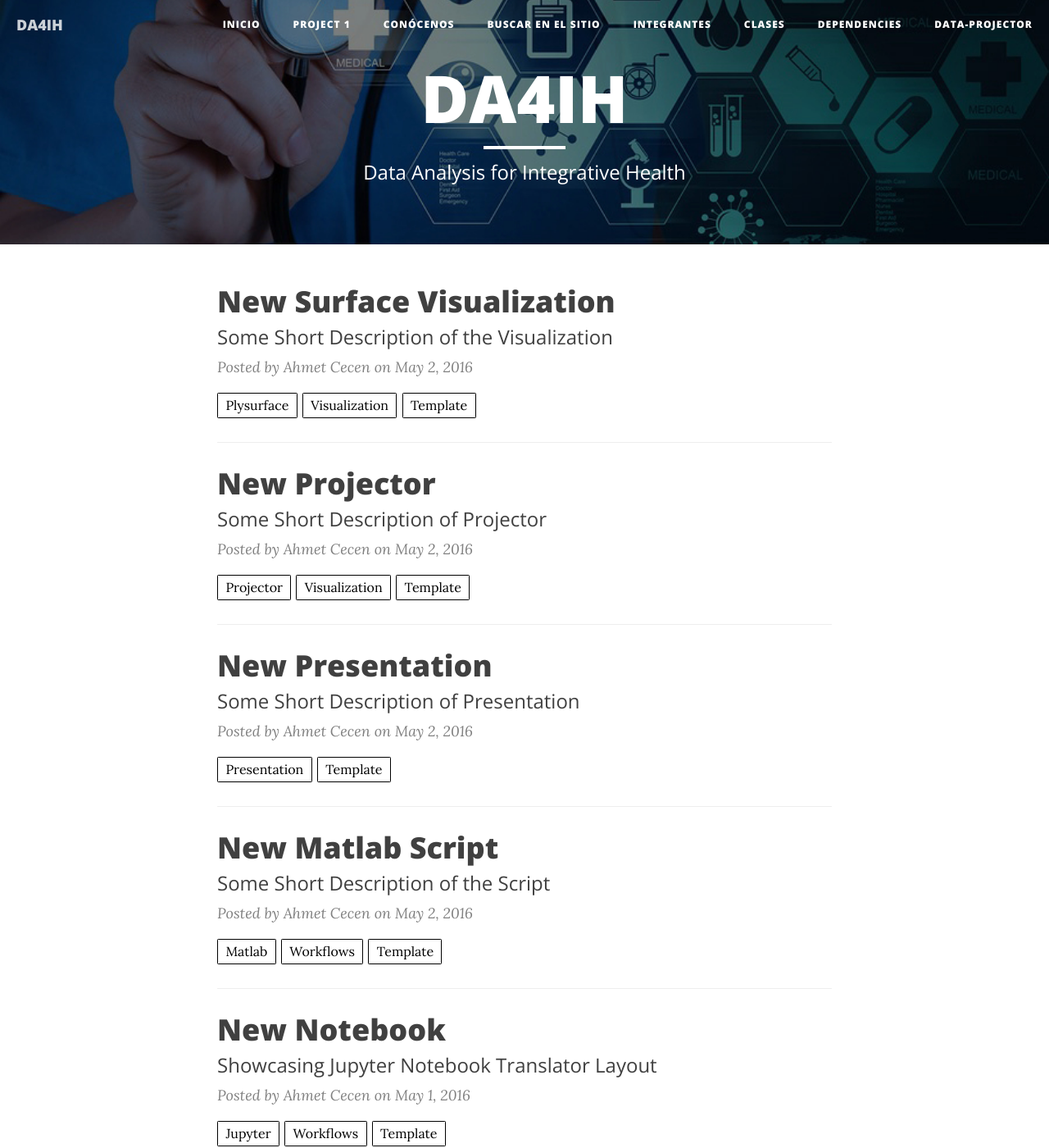
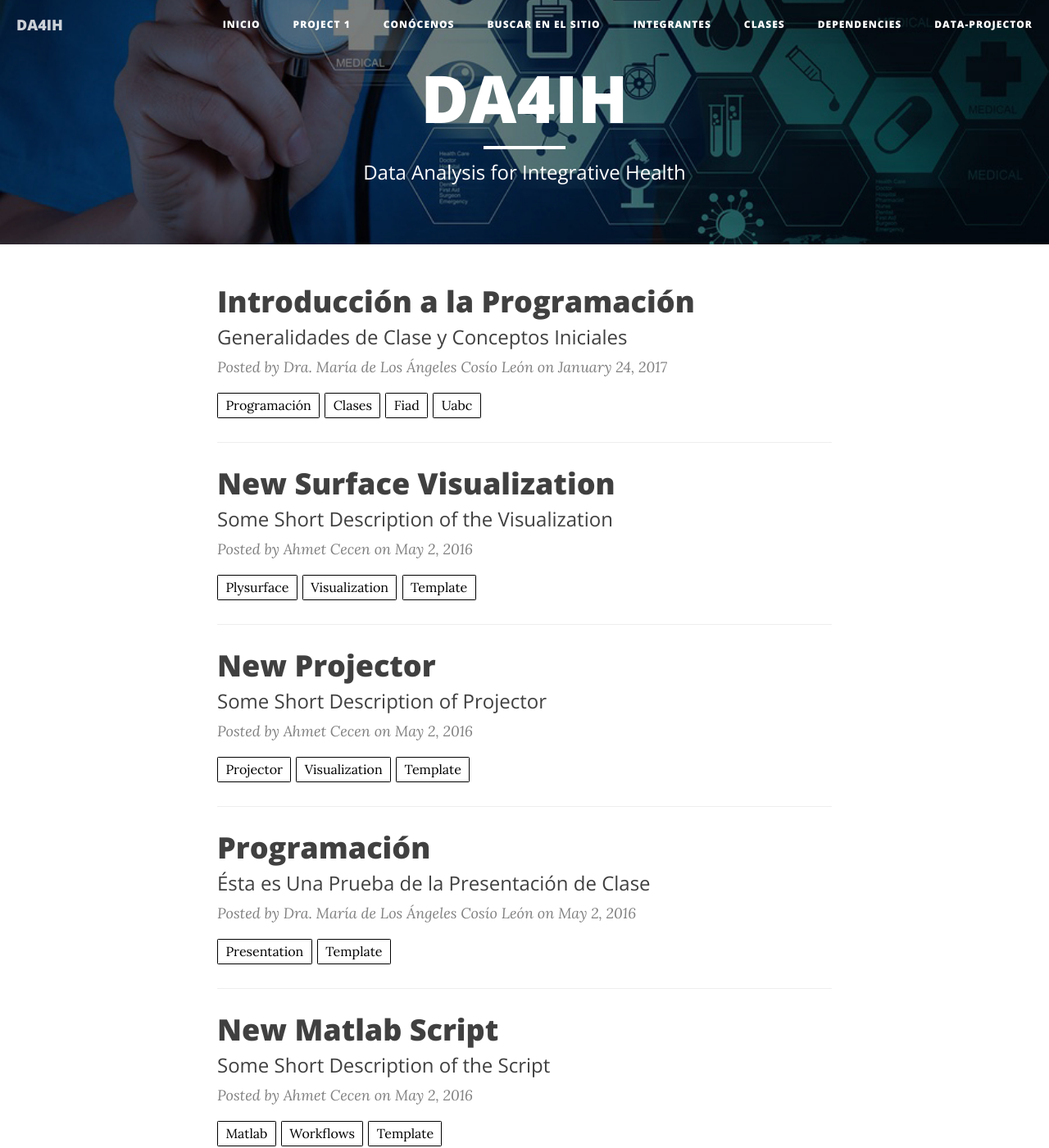
Before and after one commit to DA4IH/DA4IH.github.io, a Jekyll site: the page built from index.html, in a window 1280 px wide and 1400 px high. Shown: the whole window at 82% size. Built offline with Jekyll 4.4.1, drawn with Linux system fonts in a browser that asks for light colours; nearby versions of some CDN libraries; the list of posts is cut into pages by our own code; some of the changed lines change nothing that is shown.

Commit message:
Nueva entrada en el blog: Introducción a la Programación, una presentación con slides de la primer clase

```diff
--- a/_posts/2016-05-02-New-Presentation.markdown
+++ b/_posts/2016-05-02-New-Presentation.markdown
@@ -1,12 +1,12 @@
 ---
 layout:     	slide
-title:     		New Presentation
-author:     	Ahmet Cecen
+title:     		Programación
+author:     	Dra. María de Los Ángeles Cosío León
 tags:           presentation template
-subtitle:    	Some Short Description of Presentation
+subtitle:    	"Ésta es Una Prueba de la Presentación de Clase"
 
-theme:		night # default/beige/blood/moon/night/serif/simple/sky/solarized
-trans:		default # default/cube/page/concave/zoom/linear/fade/none
+theme:		sky # default/beige/blood/moon/night/serif/simple/sky/solarized
+trans:		cube # default/cube/page/concave/zoom/linear/fade/none
 
 horizontal:	</section></section><section markdown="1" data-background="http://projectpages.github.io/project-pages/img/slidebackground.png"><section markdown="1">
 vertical:		</section><section markdown="1">
--- /dev/null
+++ b/_posts/2017-01-24-Introduccion-a-Programacion.markdown
@@ -0,0 +1,215 @@
+---
+layout:     	slide
+title:     		Introducción a la Programación
+author:     	Dra. María de Los Ángeles Cosío León
+tags:         Programación Clases fiad UABC
+subtitle:    	"Generalidades de Clase y Conceptos Iniciales"
+
+theme:		sky # default/beige/blood/moon/night/serif/simple/sky/solarized
+trans:		cube # default/cube/page/concave/zoom/linear/fade/none
+
+horizontal:	</section></section><section markdown="1" data-background=""><section markdown="1">
+vertical:		</section><section markdown="1">
+---
+<section markdown="1" data-background=""><section markdown="1">
+## {{ page.title }}
+
+<hr>
+
+#### {{ page.author }}
+
+#### {{ page.date | | date: "%I %M %p ,%a, %b %d %Y"}}
+
+{{ page.horizontal }}
+<!-- Start Writing Below in Markdown -->
+
+## Generalidades
+
+* Exámenes Parciales: 60%
+* Tareas: 10%
+* Departamental: 30%
+
+---
+
+Sólo podrán realizar el examen parcial correspondiente las personas que tengan el *ticket* de acceso. Éste se definirá durante el avance de la materia.
+
+
+{{ page.horizontal }}
+
+### Para Controlar Ésta Presentación
+---
+
+* Presiona la tecla *Esc* para ver todas las "diapositivas"
+* Presiona la tecla *B* para pausar la presentación
+* Algunas diapositivas tienen más información en diapositivas "verticales", situadas inmediatamente arriba o abajo de la misma, aparece indicado en los controladores y cuando ves todas las diapositivas.
+
+{{ page.horizontal }}
+# Herramientas
+---
+
+Entorno de desarrollo: Lenguaje C estructurado.
+
+* El IDE de referencia: Dev C++
+* PSEINT
+
+{{ page.horizontal }}
+
+# Entrando en Materia
+
+{{ page.horizontal }}
+
+## Paradigmas de la Programación
+
+* Paradimga Functional
+* Paradigma Lógico
+* Paradigma imperativo o procedural
+* Paradigma orientado a objetos
+
+---
+
+Un paradigma define un conjunto de reglas, patrones y estilos de programación que son usados por un grupo de lenguajes de  programación.
+
+{{ page.vertical }}
+
+## Paradigma Functional
+
+* La computación se realiza mediante la evaluación de expresiones
+* Definición de funciones
+* Funciones como datos primitivos
+* Valores sin efectos laterales, no existe la asignación
+* Programación declarativa
+* Lenguajes: LISP, Scheme, Haskell, Scala
+
+
+{{ page.vertical }}
+
+## Paradigma Lógico
+
+* Definición de reglas
+* Unificación como elemento de computación
+* Programación declarativa
+* Lenguajes: Prolog, Mercury, Oz.
+
+{{ page.vertical }}
+
+## Paradigma Imperativo
+
+* Definición de procedimientos
+* Definición de tipos de datos
+* Chequeo de tipos en tiempo de compilación
+* Cambio de estado de variables
+* Pasos de ejecución de un proceso
+
+{{ page.vertical }}
+
+## Paradigma Orientado a Objetvos
+
+* Definición de clases y herencia
+* Objetos como abstracción de datos y procedimientos
+* Polimorfismo y chequeo de tipos en tiempo de ejecución
+* Lenguajes: Java
+
+{{ page.horizontal }}
+
+## Metodología para la Solución de Problemas
+
+1. Definición del problema
+1. Análisis del problema
+1. Algoritmo de solución del problema
+2. Diagrama de flujo como herramienta para la resolución del problema
+5. Codificación
+8. Depuración
+
+{{ page.vertical }}
+
+Use MathJax for Math.
+
+$$ A = \pi r^2 $$
+
+{{ page.horizontal }}
+
+# Lists
+
+1. Item 1
+
+2. Item 2
+
+3. Item
+
+{{ page.horizontal }}
+
+# Links
+
+[In-Line](https://www.google.com)
+
+[I'm a reference-style link 1][1]
+
+[I'm a reference-style link 1][2]
+
+[1]:https://www.mozilla.org
+[2]:http://www.reddit.com
+
+{{ page.horizontal }}
+
+# Images
+
+Alt-Click to zoom.
+
+![Description](http://projectpages.github.io/project-pages/img/Logo_Fairy_Tail_right.png)
+
+{{ page.horizontal }}
+
+# Code
+
+Inline `code`.
+
+{{ page.vertical }}
+
+# Code Block
+
+	import numpy as np
+	def _set_colors():
+    HighRGB = np.array([26, 152, 80]) / 255.
+
+{{ page.horizontal }}
+
+# Quotes
+
+> War does not decide who is right, only who is **left**.
+
+{{ page.horizontal }}
+
+# HTML
+
+Now, you CAN write in HTML using this template. If you want to create HTML presentations using this framework head over to [reveal.js](http://lab.hakim.se/reveal-js/#/) for reference.  For a power-point like interactive tool for creating presentations with this theme, check [slides.com](http://slides.com/).
+
+{{ page.vertical }}
+
+# Some HTML Functionality
+
+## Color and Alignment
+
+<p align="center">This text is centered.</p>
+
+<p style="color:red">This is a red text with <span style="color:blue">blue</span> and <span style="color:green">green</span> inline text.</p>
+
+{{ page.horizontal }}
+
+## STL
+
+<div align="center"><script src="https://embed.github.com/view/3d/projectpages/project-pages/gh-pages/stl/test.stl"></script></div>
+
+{{ page.horizontal }}
+
+## Data Projector
+
+<embed src="/project-pages/2016/05/02/New-Projector/" height="500px" width="100%">
+
+<!-- End Here -->
+{{ page.horizontal }}
+
+# [Print]({{ site.url }}{{ site.baseurl }}{{ page.url }}/?print-pdf#)
+
+# [Back]({{ site.url }}{{ site.baseurl }})
+
+</section></section>
```
